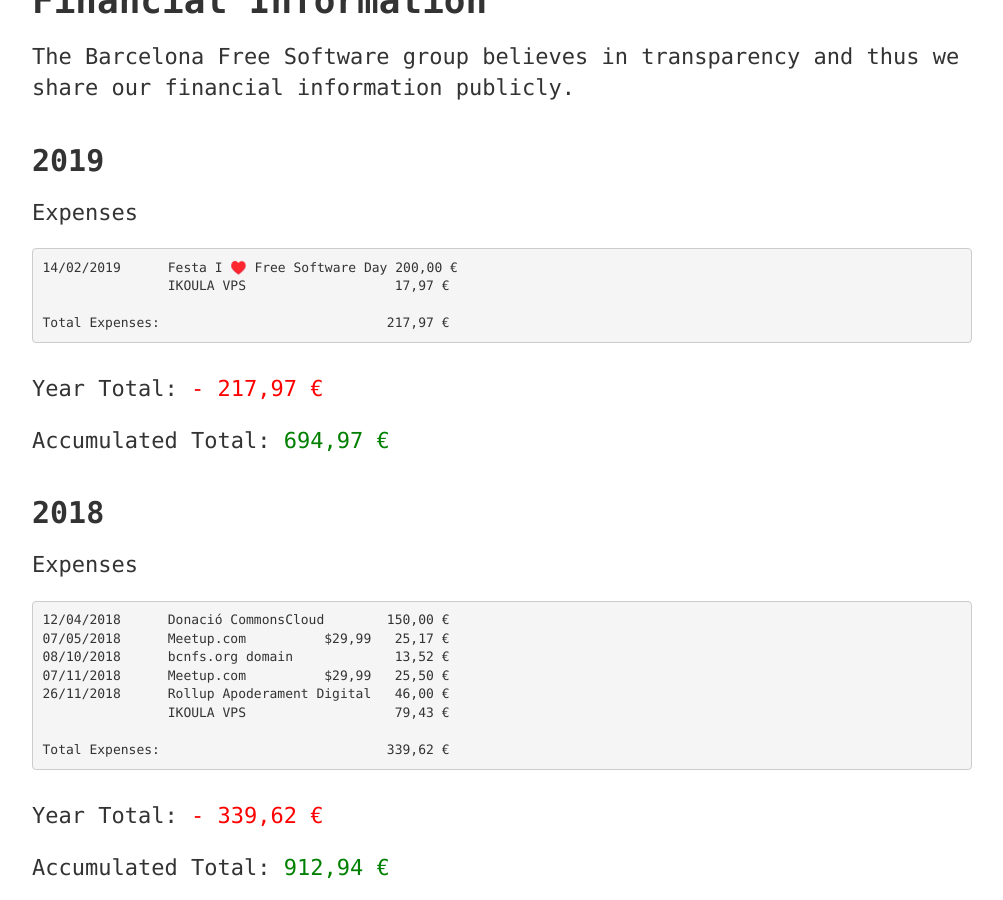
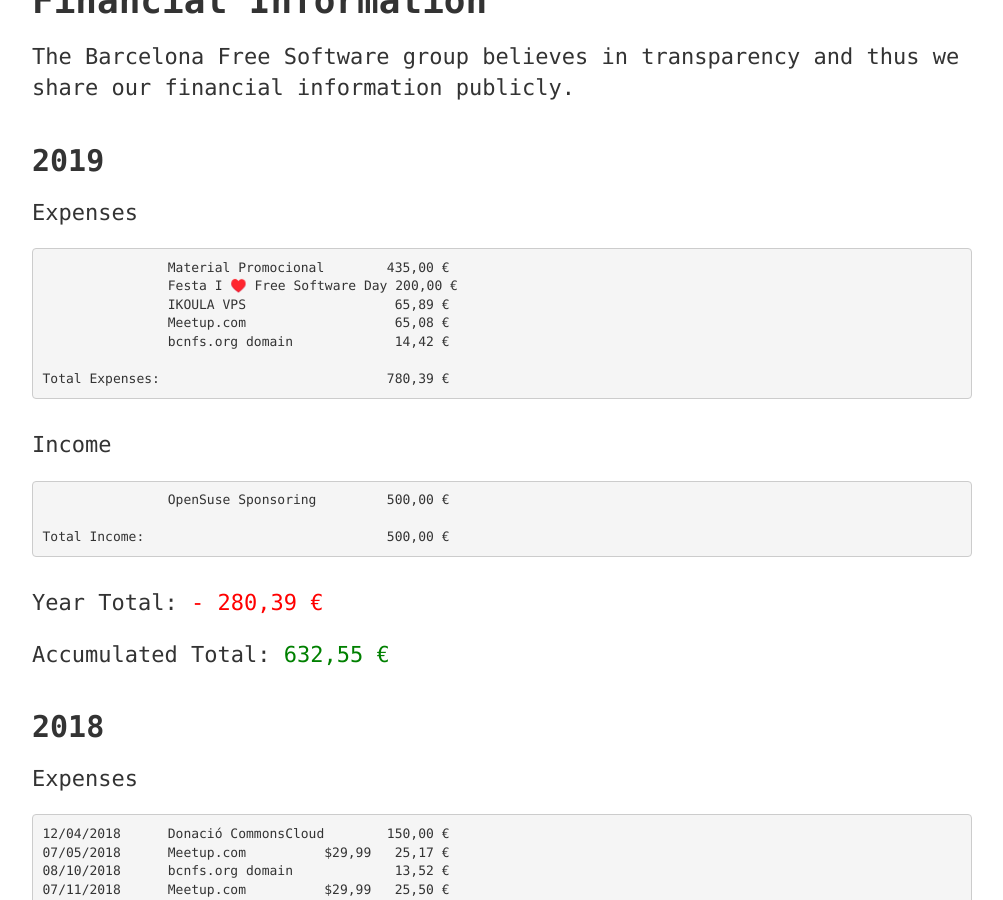
Before and after one commit to bcnfs/bcnfs.github.io, a Jekyll site: the page built from budget/index.html, in a window 1280 px wide and 900 px high, scrolled down 348 px. Shown: the whole window, without its empty margins (138-1141 px from the left). Built offline with Jekyll 4.4.1, drawn with Linux system fonts in a browser that asks for light colours; some web fonts are replaced.

Commit message:
Update budget to 2019

```diff
--- a/budget/index.html
+++ b/budget/index.html
@@ -10,14 +10,23 @@ layout: default
     <div class="u-marginBottom">
         <h2 class="u-fontMono">2019</h1>
         <p class="baseText">Expenses</p>
-        <pre>14/02/2019      Festa I ♥️ Free Software Day 200,00 €
-                IKOULA VPS                   17,97 €
+        <pre>                Material Promocional        435,00 €
+                Festa I ♥️ Free Software Day 200,00 €
+                IKOULA VPS                   65,89 €
+                Meetup.com                   65,08 €
+                bcnfs.org domain             14,42 €
 
-Total Expenses:                             217,97 €</pre>
+Total Expenses:                             780,39 €</pre>
 
         <br />
-        <p class="baseText">Year Total: <span style="color: red;">- 217,97 €</span></p>
-        <p class="baseText">Accumulated Total: <span style="color: green;">694,97 €</span></p>
+        <p class="baseText">Income</p>
+        <pre>                OpenSuse Sponsoring         500,00 €
+
+Total Income:                               500,00 €</pre>
+
+        <br />
+        <p class="baseText">Year Total: <span style="color: red;">- 280,39 €</span></p>
+        <p class="baseText">Accumulated Total: <span style="color: green;">632,55 €</span></p>
     </div>
 
 
```
